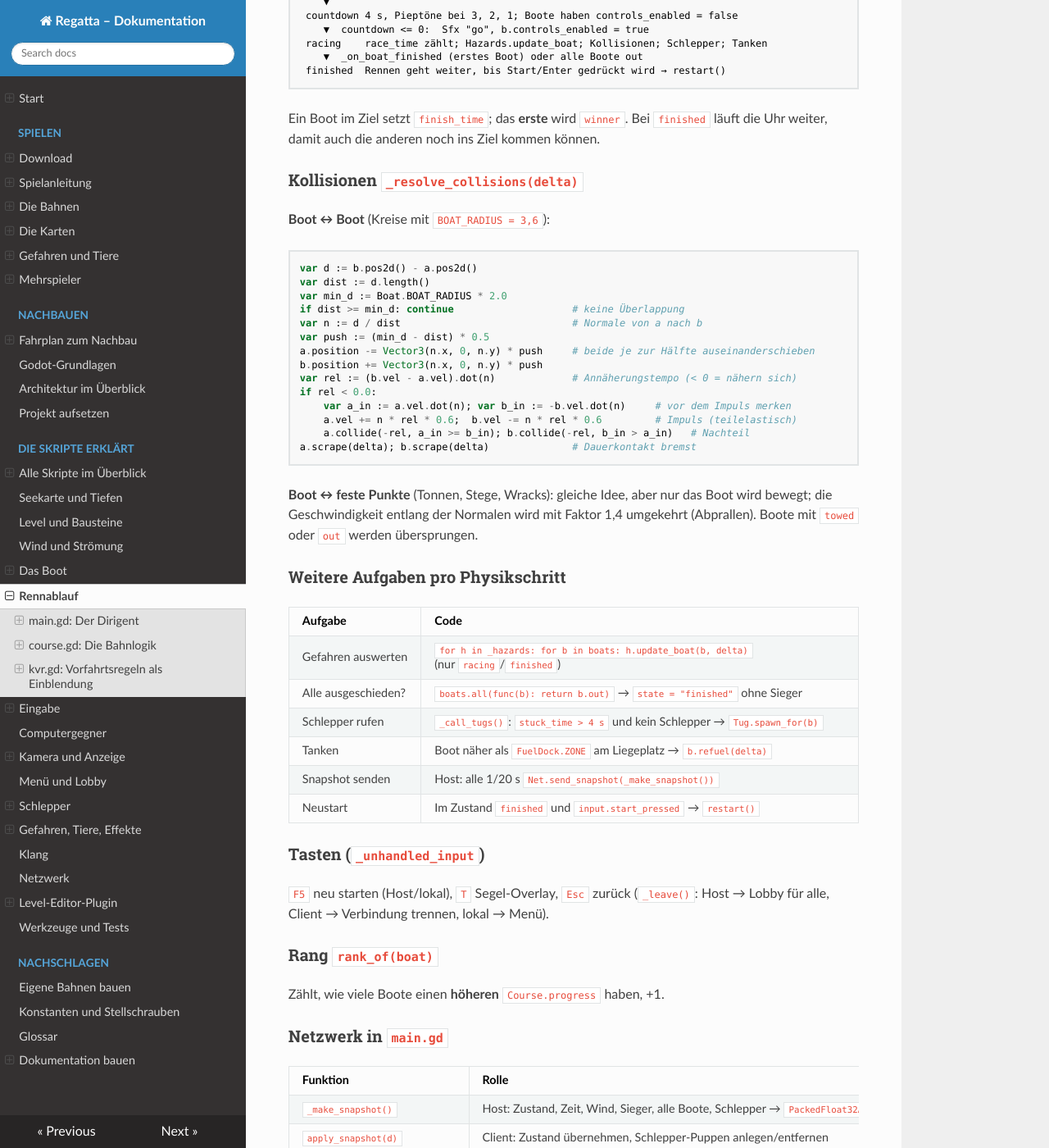
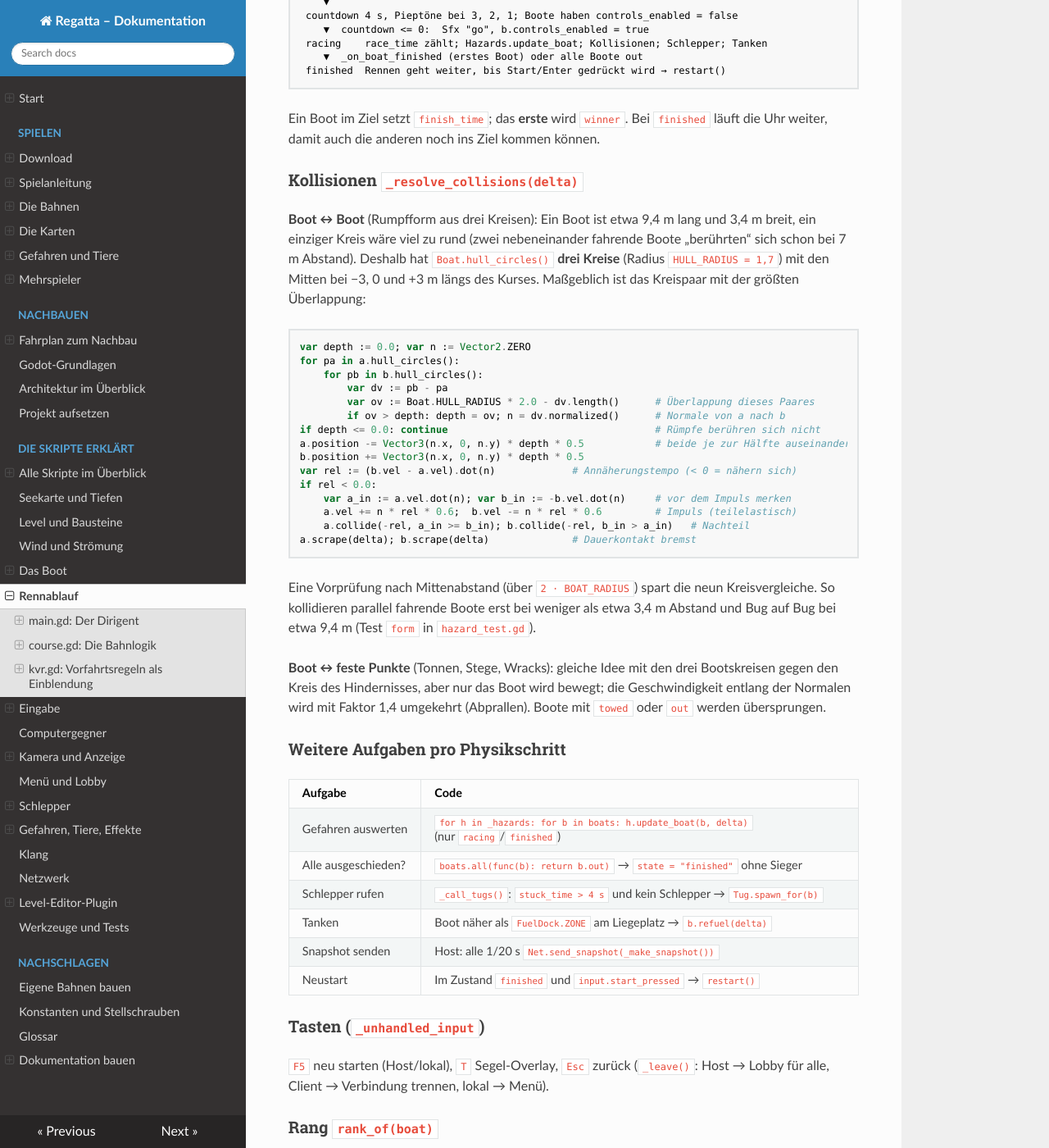
Before and after one commit to RincewindWizzard/regatta-game, an MkDocs documentation site: the page built from docs/skripte/rennen.md, in a window 1280 px wide and 1400 px high, scrolled down 1797 px. Shown: the whole window at 82% size. Built offline with MkDocs 1.6.1, drawn with Linux system fonts in a browser that asks for light colours.

Commit message:
Rumpfförmige Kollisionsform: drei Kreise je Boot (Boot-Boot, Hindernisse, Polizei, Schiffe), Test form, Doku
Co-Authored-By: Claude Sonnet 5.5 <noreply@anthropic.com>
Claude-Session: https://claude.ai/code/session_01CYKFT46nVq6NPqsP2qzNXm

````diff
--- a/docs/skripte/rennen.md
+++ b/docs/skripte/rennen.md
@@ -96,17 +96,22 @@ Uhr weiter, damit auch die anderen noch ins Ziel kommen können.
 
 ### Kollisionen `_resolve_collisions(delta)`
 
-**Boot ↔ Boot** (Kreise mit `BOAT_RADIUS = 3,6`):
+**Boot ↔ Boot** (Rumpfform aus drei Kreisen): Ein Boot ist etwa 9,4 m lang und 3,4 m breit, ein
+einziger Kreis wäre viel zu rund (zwei nebeneinander fahrende Boote „berührten“ sich schon bei
+7 m Abstand). Deshalb hat `Boat.hull_circles()` **drei Kreise** (Radius `HULL_RADIUS = 1,7`) mit den
+Mitten bei −3, 0 und +3 m längs des Kurses. Maßgeblich ist das Kreispaar mit der größten
+Überlappung:
 
 ```gdscript
-var d := b.pos2d() - a.pos2d()
-var dist := d.length()
-var min_d := Boat.BOAT_RADIUS * 2.0
-if dist >= min_d: continue                    # keine Überlappung
-var n := d / dist                             # Normale von a nach b
-var push := (min_d - dist) * 0.5
-a.position -= Vector3(n.x, 0, n.y) * push     # beide je zur Hälfte auseinanderschieben
-b.position += Vector3(n.x, 0, n.y) * push
+var depth := 0.0; var n := Vector2.ZERO
+for pa in a.hull_circles():
+    for pb in b.hull_circles():
+        var dv := pb - pa
+        var ov := Boat.HULL_RADIUS * 2.0 - dv.length()      # Überlappung dieses Paares
+        if ov > depth: depth = ov; n = dv.normalized()      # Normale von a nach b
+if depth <= 0.0: continue                                   # Rümpfe berühren sich nicht
+a.position -= Vector3(n.x, 0, n.y) * depth * 0.5            # beide je zur Hälfte auseinanderschieben
+b.position += Vector3(n.x, 0, n.y) * depth * 0.5
 var rel := (b.vel - a.vel).dot(n)             # Annäherungstempo (< 0 = nähern sich)
 if rel < 0.0:
     var a_in := a.vel.dot(n); var b_in := -b.vel.dot(n)     # vor dem Impuls merken
@@ -115,8 +120,12 @@ if rel < 0.0:
 a.scrape(delta); b.scrape(delta)              # Dauerkontakt bremst
 ```
 
-**Boot ↔ feste Punkte** (Tonnen, Stege, Wracks): gleiche Idee, aber nur das Boot wird
-bewegt; die Geschwindigkeit entlang der Normalen wird mit Faktor 1,4 umgekehrt (Abprallen).
+Eine Vorprüfung nach Mittenabstand (über `2 · BOAT_RADIUS`) spart die neun Kreisvergleiche. So
+kollidieren parallel fahrende Boote erst bei weniger als etwa 3,4 m Abstand und Bug auf Bug bei
+etwa 9,4 m (Test `form` in `hazard_test.gd`).
+
+**Boot ↔ feste Punkte** (Tonnen, Stege, Wracks): gleiche Idee mit den drei Bootskreisen gegen den
+Kreis des Hindernisses, aber nur das Boot wird bewegt; die Geschwindigkeit entlang der Normalen wird mit Faktor 1,4 umgekehrt (Abprallen).
 Boote mit `towed` oder `out` werden übersprungen.
 
 ### Weitere Aufgaben pro Physikschritt
````
Also changed, not shown: docs/skripte/boot.md (+3 -1 lines), docs/skripte/gefahren.md (+9 -8 lines), docs/spielen/gefahren.md (+1 -1 lines), openspec/changes/boot-kollisionsform/tasks.md (+6 -6 lines), 4 other files.
